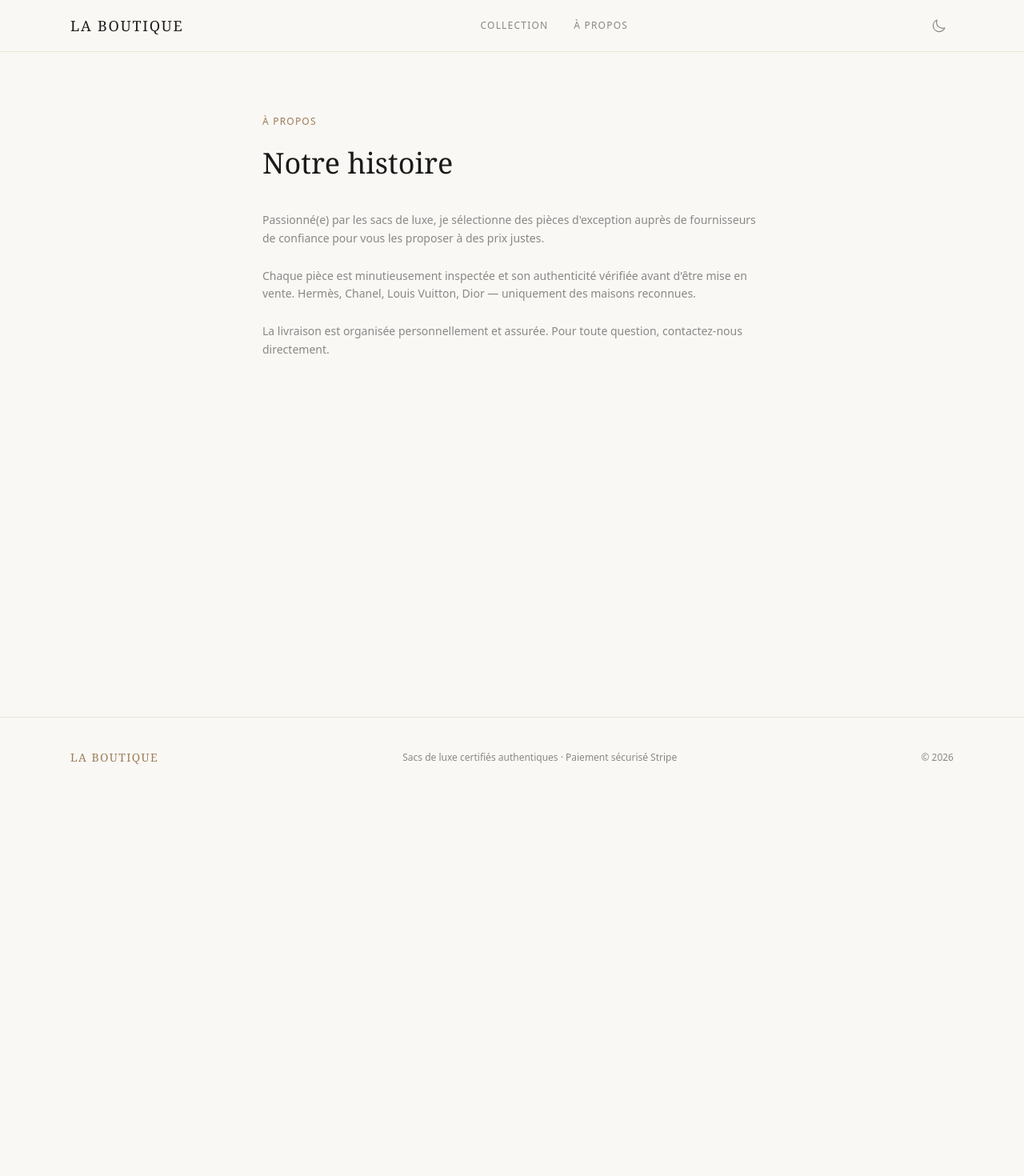
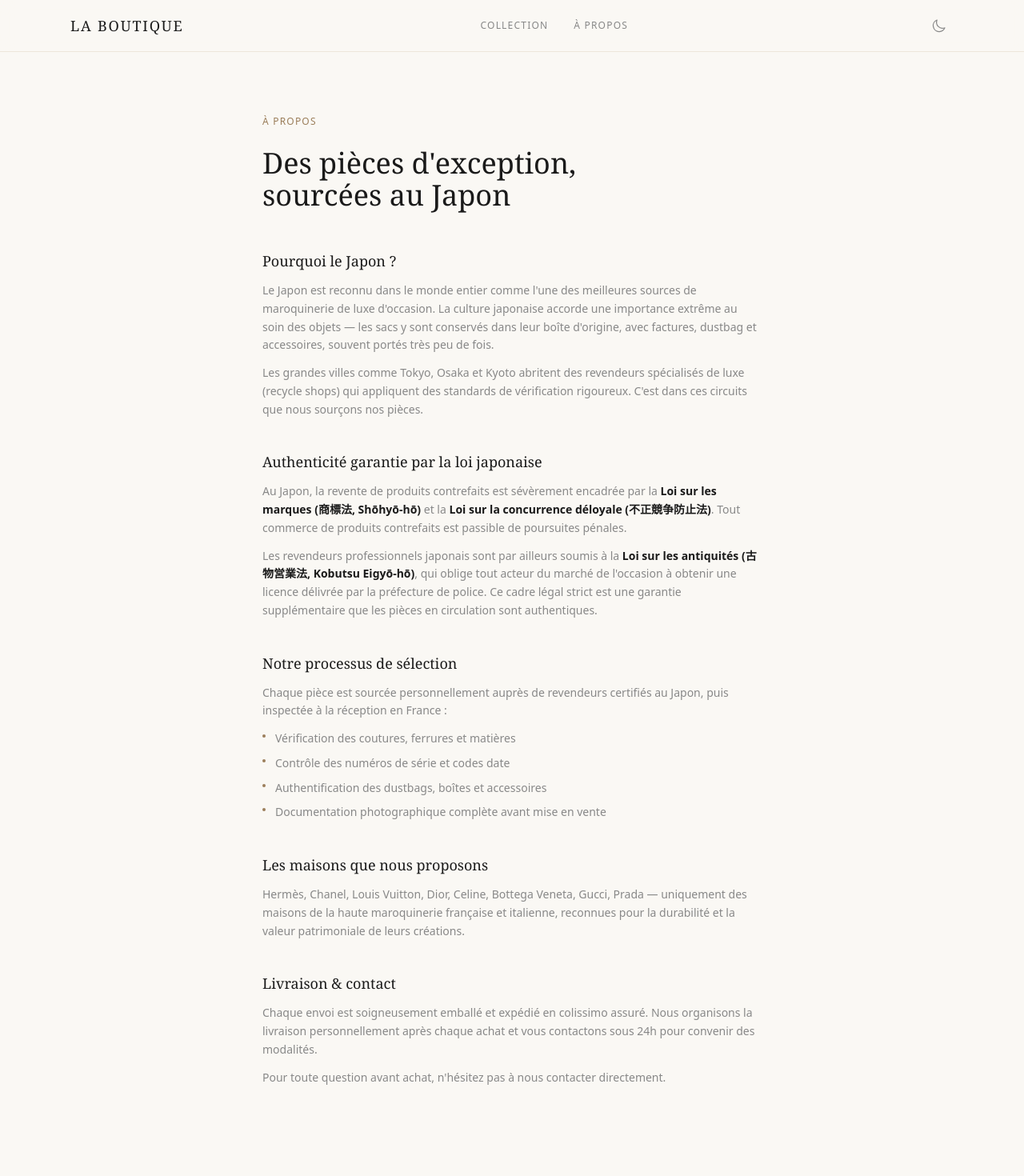
Before and after one commit to Atlas21278/amluxe-boutique, a Next.js app: page /a-propos in a window 1280 px wide. Shown: the top 1470 px of the page at 80% size. Before the commit the page ends 997 px from the top, so only its background shows below. Built offline with nearby package versions, Linux system fonts and the light colour scheme.

Commit message:
fix: fiche produit force-dynamic + page à propos Japon complète

```diff
--- a/app/a-propos/page.tsx
+++ b/app/a-propos/page.tsx
@@ -4,19 +4,69 @@ export default function AProposPage() {
       <p className="text-xs tracking-widest uppercase mb-6" style={{ color: 'var(--accent)' }}>
         À propos
       </p>
-      <h1 className="font-serif text-4xl mb-10" style={{ color: 'var(--text)' }}>
-        Notre histoire
+      <h1 className="font-serif text-4xl mb-12" style={{ color: 'var(--text)' }}>
+        Des pièces d&apos;exception,<br />sourcées au Japon
       </h1>
-      <div className="space-y-6 text-sm leading-relaxed" style={{ color: 'var(--text-muted)' }}>
+
+      <div className="space-y-10 text-sm leading-relaxed" style={{ color: 'var(--text-muted)' }}>
+
+        <section>
+          <h2 className="font-serif text-lg mb-3" style={{ color: 'var(--text)' }}>Pourquoi le Japon ?</h2>
           <p>
-          Passionné(e) par les sacs de luxe, je sélectionne des pièces d&apos;exception auprès de fournisseurs de confiance pour vous les proposer à des prix justes.
+            Le Japon est reconnu dans le monde entier comme l&apos;une des meilleures sources de maroquinerie de luxe d&apos;occasion. La culture japonaise accorde une importance extrême au soin des objets — les sacs y sont conservés dans leur boîte d&apos;origine, avec factures, dustbag et accessoires, souvent portés très peu de fois.
           </p>
+          <p className="mt-3">
+            Les grandes villes comme Tokyo, Osaka et Kyoto abritent des revendeurs spécialisés de luxe (recycle shops) qui appliquent des standards de vérification rigoureux. C&apos;est dans ces circuits que nous sourçons nos pièces.
+          </p>
+        </section>
+
+        <section>
+          <h2 className="font-serif text-lg mb-3" style={{ color: 'var(--text)' }}>Authenticité garantie par la loi japonaise</h2>
           <p>
-          Chaque pièce est minutieusement inspectée et son authenticité vérifiée avant d&apos;être mise en vente. Hermès, Chanel, Louis Vuitton, Dior — uniquement des maisons reconnues.
+            Au Japon, la revente de produits contrefaits est sévèrement encadrée par la <strong style={{ color: 'var(--text)' }}>Loi sur les marques (商標法, Shōhyō-hō)</strong> et la <strong style={{ color: 'var(--text)' }}>Loi sur la concurrence déloyale (不正競争防止法)</strong>. Tout commerce de produits contrefaits est passible de poursuites pénales.
           </p>
+          <p className="mt-3">
+            Les revendeurs professionnels japonais sont par ailleurs soumis à la <strong style={{ color: 'var(--text)' }}>Loi sur les antiquités (古物営業法, Kobutsu Eigyō-hō)</strong>, qui oblige tout acteur du marché de l&apos;occasion à obtenir une licence délivrée par la préfecture de police. Ce cadre légal strict est une garantie supplémentaire que les pièces en circulation sont authentiques.
+          </p>
+        </section>
+
+        <section>
+          <h2 className="font-serif text-lg mb-3" style={{ color: 'var(--text)' }}>Notre processus de sélection</h2>
           <p>
-          La livraison est organisée personnellement et assurée. Pour toute question, contactez-nous directement.
+            Chaque pièce est sourcée personnellement auprès de revendeurs certifiés au Japon, puis inspectée à la réception en France :
           </p>
+          <ul className="mt-3 space-y-2">
+            {[
+              'Vérification des coutures, ferrures et matières',
+              'Contrôle des numéros de série et codes date',
+              'Authentification des dustbags, boîtes et accessoires',
+              'Documentation photographique complète avant mise en vente',
+            ].map((item) => (
+              <li key={item} className="flex items-start gap-3">
+                <span className="mt-1.5 shrink-0 w-1 h-1 rounded-full" style={{ backgroundColor: 'var(--accent)' }} />
+                {item}
+              </li>
+            ))}
+          </ul>
+        </section>
+
+        <section>
+          <h2 className="font-serif text-lg mb-3" style={{ color: 'var(--text)' }}>Les maisons que nous proposons</h2>
+          <p>
+            Hermès, Chanel, Louis Vuitton, Dior, Celine, Bottega Veneta, Gucci, Prada — uniquement des maisons de la haute maroquinerie française et italienne, reconnues pour la durabilité et la valeur patrimoniale de leurs créations.
+          </p>
+        </section>
+
+        <section>
+          <h2 className="font-serif text-lg mb-3" style={{ color: 'var(--text)' }}>Livraison & contact</h2>
+          <p>
+            Chaque envoi est soigneusement emballé et expédié en colissimo assuré. Nous organisons la livraison personnellement après chaque achat et vous contactons sous 24h pour convenir des modalités.
+          </p>
+          <p className="mt-3">
+            Pour toute question avant achat, n&apos;hésitez pas à nous contacter directement.
+          </p>
+        </section>
+
       </div>
     </div>
   )
--- a/app/sacs/[id]/page.tsx
+++ b/app/sacs/[id]/page.tsx
@@ -5,7 +5,7 @@ import { getArticle, getArticles } from '@/lib/articles'
 import { PhotoGallery } from '@/components/PhotoGallery'
 import { BuyButton } from '@/components/BuyButton'
 
-export const revalidate = 60
+export const dynamic = 'force-dynamic'
 
 export async function generateStaticParams() {
   const articles = await getArticles()
```
Lines whose indentation alone changed are shown as unchanged.
